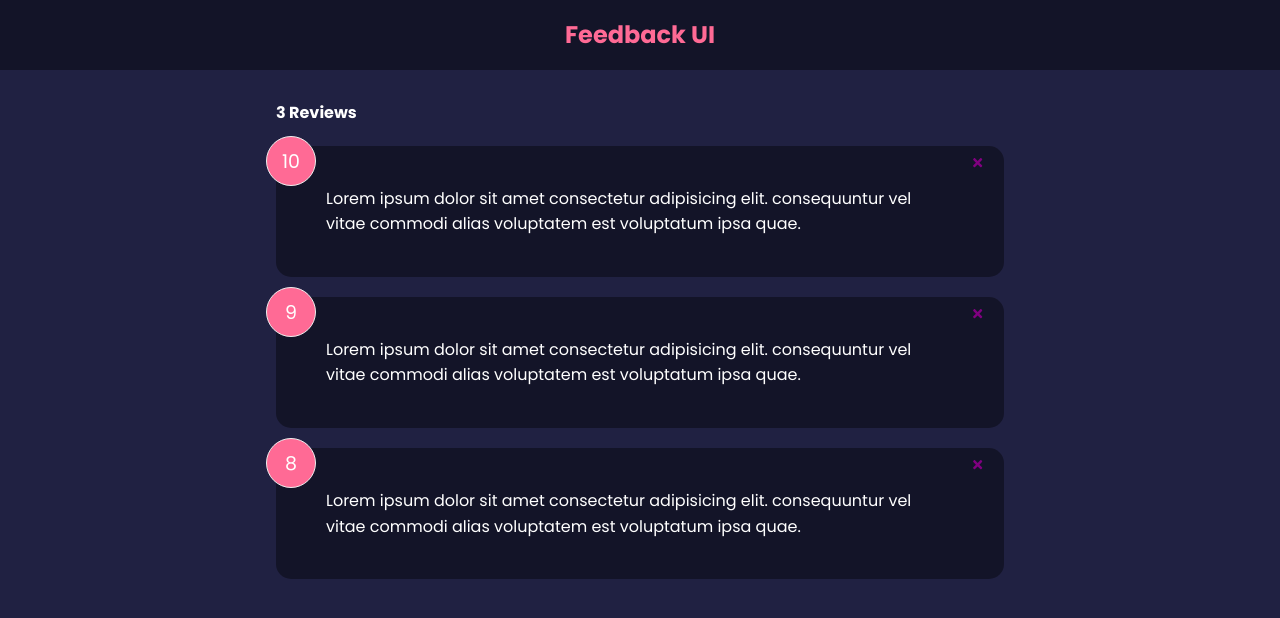
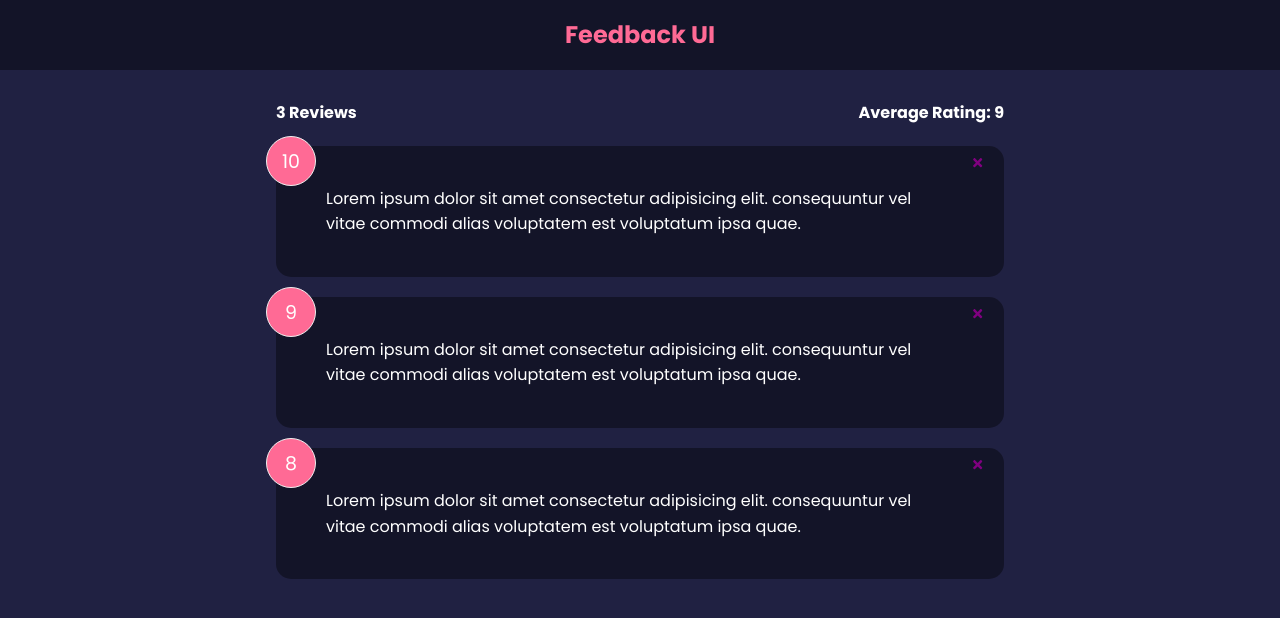
Before and after one commit to GalenCasstevens/Feedback-App, a React (Create React App) app: page / in a window 1280 px wide. Shown: the top 618 px of the page. Built offline with nearby package versions, Linux system fonts and the light colour scheme.

Commit message:
finished adding FeedbackStats component

```diff
--- a/src/components/FeedbackStats.jsx
+++ b/src/components/FeedbackStats.jsx
@@ -1,7 +1,13 @@
 function FeedbackStats({ feedback }) {
+	let average =
+		feedback.reduce((acc, cur) => {
+			return acc + cur.rating;
+		}, 0) / feedback.length;
+
 	return (
 		<div className="feedback-stats">
 			<h4>{feedback.length} Reviews</h4>
+			<h4>Average Rating: {average || 0}</h4>
 		</div>
 	);
 }
```
